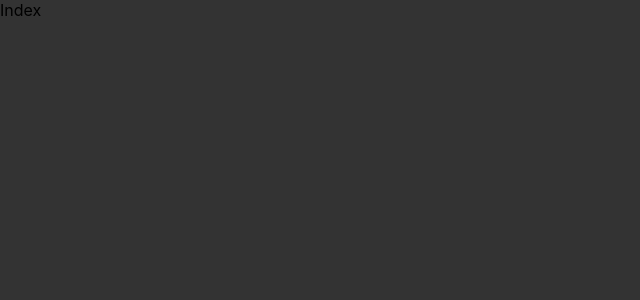
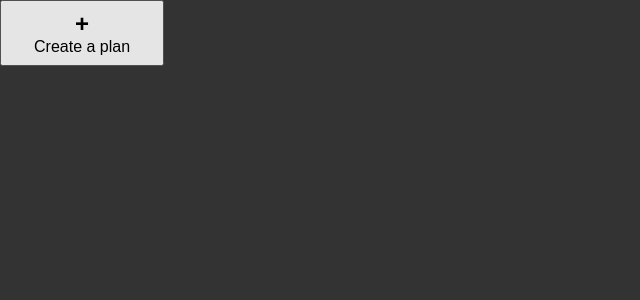
Before and after one commit to BarS99/workout-configurator, a React (Create React App) app: page / in a window 1280 px wide. Shown: the top 300 px of the page, without its empty margins (0-640 px from the left). Built offline with nearby package versions, Linux system fonts and the light colour scheme.

Commit message:
Initial implementation of action card

```diff
--- /dev/null
+++ b/src/application/core/atomic-components/action-card/ActionCard.module.scss
@@ -0,0 +1,15 @@
+.action-card {
+    display: flex;
+    flex-direction: column;
+    align-items: center;
+    padding: 0.5rem 2rem 0.5rem 2rem;
+
+    &__icon {
+        font-weight: 900;
+        font-size: 1.5rem;
+    }
+
+    &__text {
+        font-size: 1rem;
+    }
+}
--- /dev/null
+++ b/src/application/core/atomic-components/action-card/ActionCard.tsx
@@ -0,0 +1,10 @@
+import styles from './ActionCard.module.scss';
+
+const ActionCard = ({ text }: { text: string }): JSX.Element => (
+    <button className={styles['action-card']}>
+        <span className={styles['action-card__icon']}>+</span>
+        <span className={styles['action-card__text']}>{text}</span>
+    </button>
+);
+
+export default ActionCard;
--- a/src/application/core/layouts/main-layout/MainLayout.tsx
+++ b/src/application/core/layouts/main-layout/MainLayout.tsx
@@ -1,4 +1,4 @@
-import styles from './main-layout.module.scss';
+import styles from './MainLayout.module.scss';
 import { Outlet } from 'react-router-dom';
 
 export const MainLayout = (): JSX.Element => (
--- a/src/application/core/pages/index/IndexPage.tsx
+++ b/src/application/core/pages/index/IndexPage.tsx
@@ -1,3 +1,9 @@
-const Index = (): JSX.Element => <div>Index</div>;
+import ActionCard from '../../atomic-components/action-card/ActionCard';
+
+const Index = (): JSX.Element => (
+    <div>
+        <ActionCard text={'Create a plan'} />
+    </div>
+);
 
 export default Index;
```
Also changed, not shown: src/application/core/layouts/main-layout/MainLayout.module.scss (added), src/application/core/layouts/main-layout/main-layout.module.scss (deleted).
